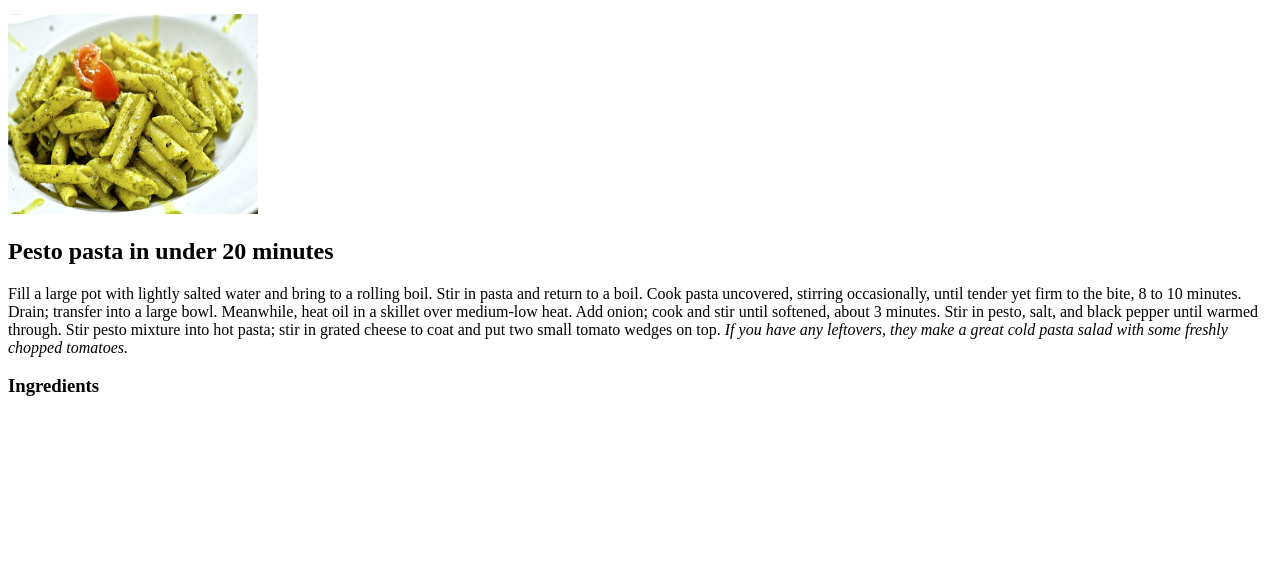
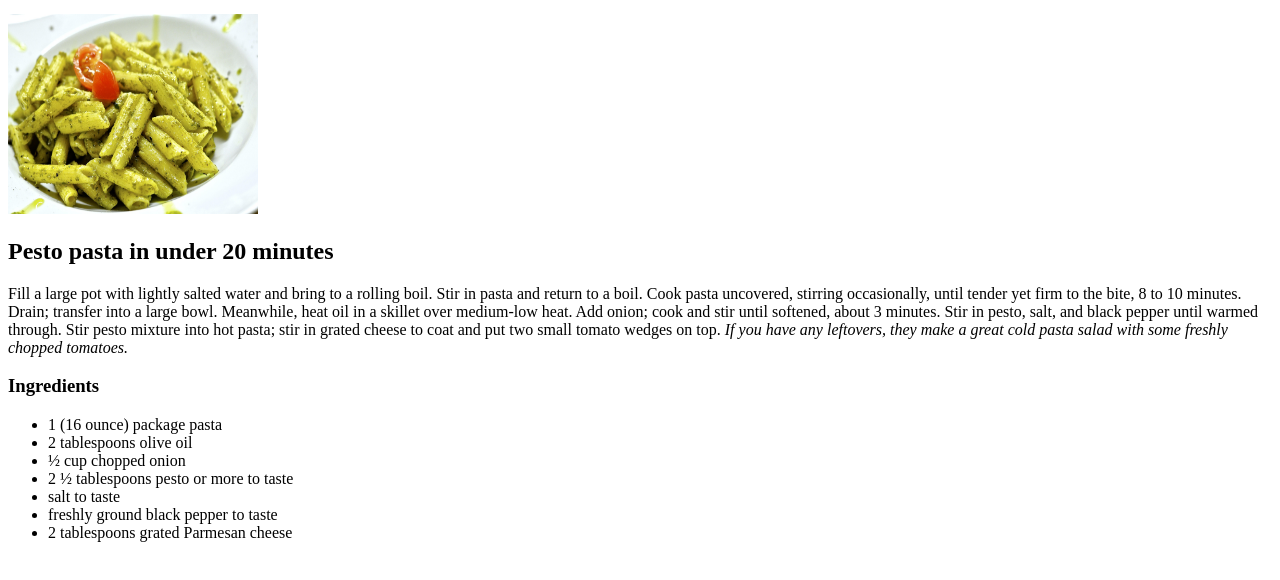
Before and after one commit to lenazelger/odin-recipes, a plain HTML site: page recipes/pasta.html in a window 1280 px wide. Shown: the part 100-680 px from the top of the page. Drawn offline with Linux system fonts and the light colour scheme.

Commit message:
Add unordered list of ingredients in a new paragraph

```diff
--- a/recipes/pasta.html
+++ b/recipes/pasta.html
@@ -25,5 +25,16 @@
     <p>
         <h3>Ingredients</h3>
     </p>
+    <p>
+        <ul>
+            <li>1 (16 ounce) package pasta</li>
+            <li>2 tablespoons olive oil</li>
+            <li>½ cup chopped onion</li>
+            <li>2 ½ tablespoons pesto or more to taste</li>
+            <li>salt to taste</li>
+            <li>freshly ground black pepper to taste</li>
+            <li>2 tablespoons grated Parmesan cheese</li>
+        </ul>
+    </p>
 </body>
 </html>
```
